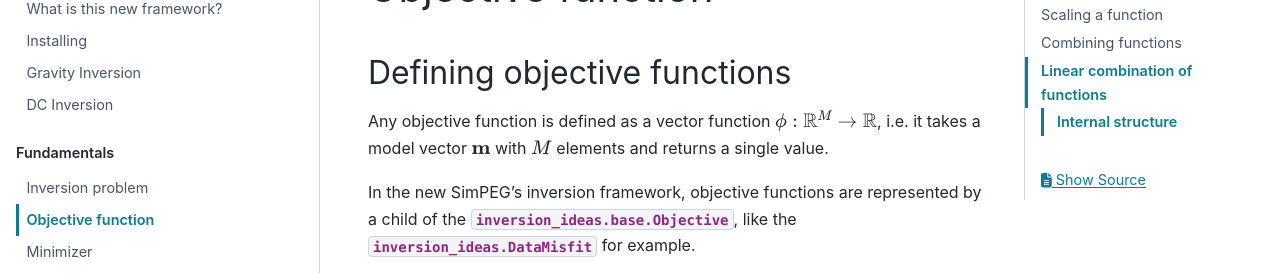
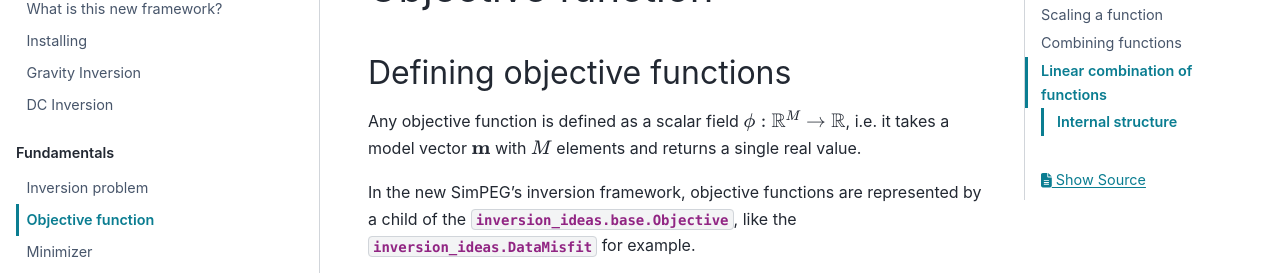
Before and after one commit to simpeg/inversion-design-ideas, a Sphinx documentation site: the page built from docs/user-guide/fundamentals/objective-function.rst, in a window 1280 px wide and 900 px high, cut to the strip 230-503 px from the top of the window. Built offline with Sphinx 7.4.7 and the PyData theme 0.15.4, drawn with Linux system fonts in a browser that asks for light colours.

Commit message:
Improve wording when defining objective function

```diff
--- a/docs/user-guide/fundamentals/objective-function.rst
+++ b/docs/user-guide/fundamentals/objective-function.rst
@@ -6,7 +6,7 @@ Objective function
 Defining objective functions
 ----------------------------
 
-Any objective function is defined as a vector function :math:`\phi: \mathbb{R}^M \rightarrow \mathbb{R}`, i.e. it takes a model vector :math:`\mathbf{m}` with :math:`M` elements and returns a single value.
+Any objective function is defined as a scalar field :math:`\phi: \mathbb{R}^M \rightarrow \mathbb{R}`, i.e. it takes a model vector :math:`\mathbf{m}` with :math:`M` elements and returns a single real value.
 
 In the new SimPEG's inversion framework, objective functions are represented by a child of the :class:`inversion_ideas.base.Objective`, like the :class:`inversion_ideas.DataMisfit` for example.
 
```
